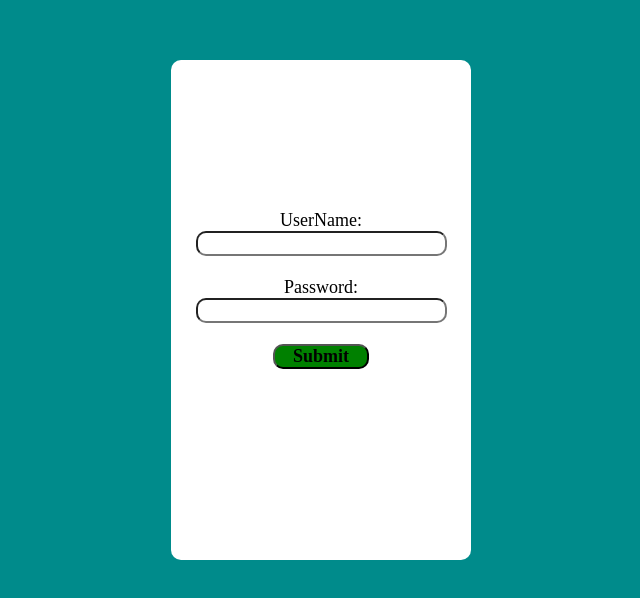
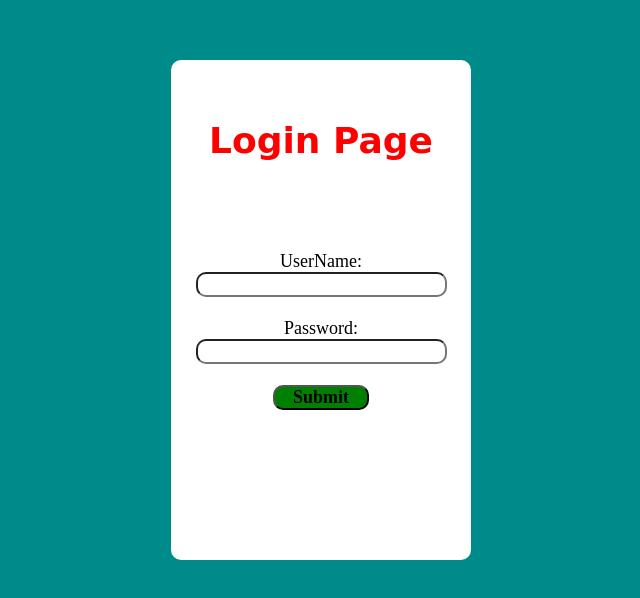
Before and after one commit to rehanshkh5/Login-Page, a plain HTML site: page index.html in a window 1280 px wide. Shown: the part 140-738 px from the top of the page, without its empty margins (319-959 px from the left). Drawn offline with Linux system fonts and the light colour scheme.

Commit message:
[H1 Heading add]

```diff
--- a/index.html
+++ b/index.html
@@ -10,6 +10,7 @@
 <body>
     <div class="login-from">
         <div class="login-page">
+            <h1>Login Page</h1>
             UserName:<input type="text">
             <br>
             <br>
--- a/style.css
+++ b/style.css
@@ -42,3 +42,10 @@ body{
    background-color: rgb(255, 230, 0);
 
  }
+ .login-page h1{
+    position: relative;
+    bottom: 5rem;
+    font-size: 2rem;
+    color: red;
+    font-family: cursive;
+ }
```
